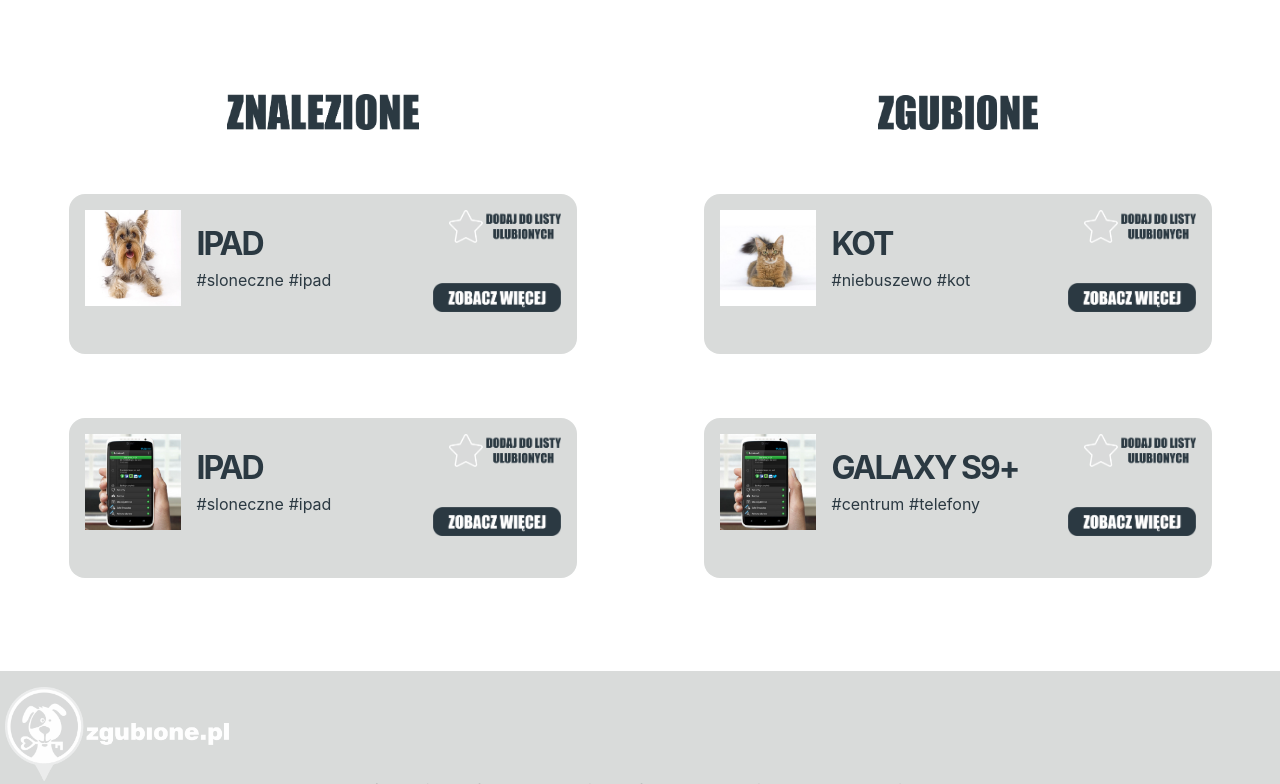
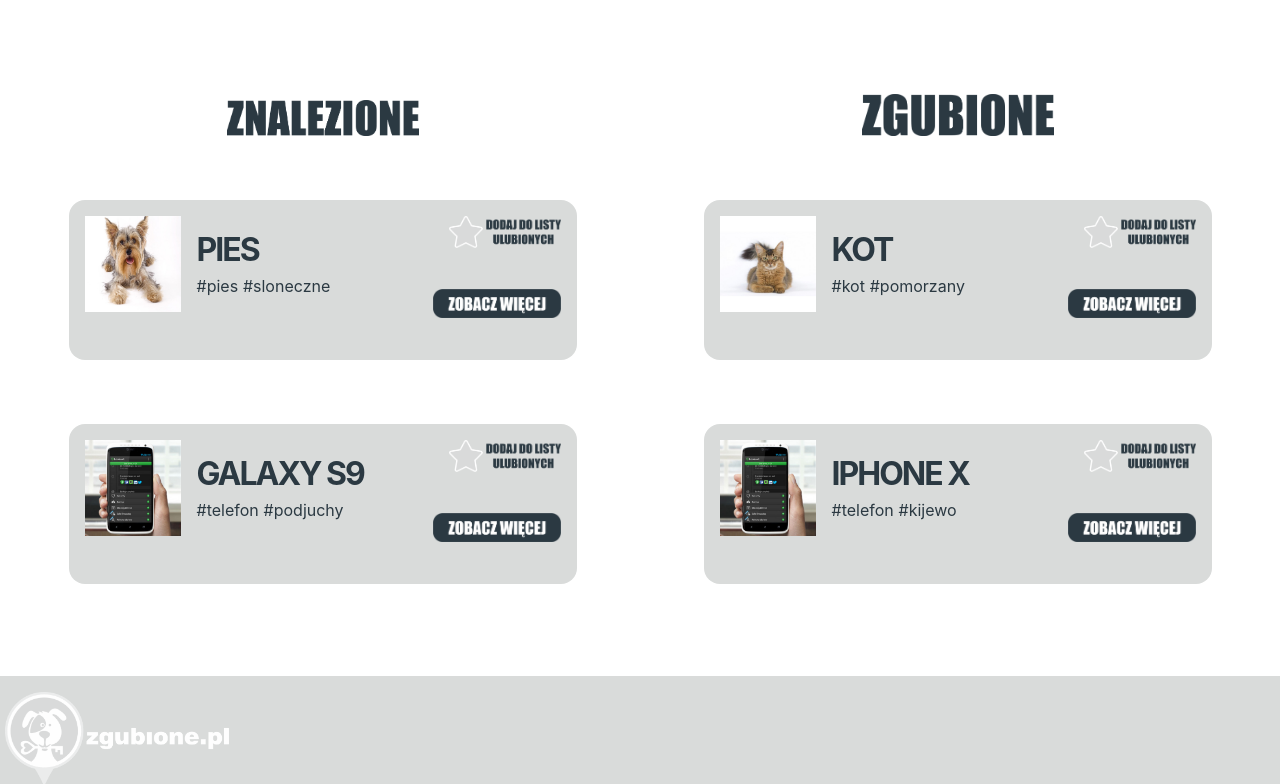
Before and after one commit to infoshareacademy/jfdzs3-frontersi-app, a React (Create React App) app: page / in a window 1280 px wide. Shown: the part 632-1416 px from the top of the page. Built offline with nearby package versions, Linux system fonts and the light colour scheme.

Commit message:
Some listItem component improvement

```diff
--- a/src/components/FindList/findList.js
+++ b/src/components/FindList/findList.js
@@ -17,8 +17,8 @@
         return (
             <div className="findList">
               <img className="lead-find" src={znalezione}></img>
-                <ListItem itemImg={dog}/>
-                <ListItem itemImg={phone}/>
+                <ListItem link="/FindDetail" itemImg={dog} itemName="Pies" hasz1="pies" hasz2="sloneczne"/>
+                <ListItem link="/FindDetail" itemImg={phone} itemName="GALAXY S9" hasz1="telefon" hasz2="podjuchy"/>
             </div>
         );
     }
--- a/src/components/ListItem/listItem.js
+++ b/src/components/ListItem/listItem.js
@@ -15,12 +15,12 @@
                     <img className="list-item-img" src={this.props.itemImg}></img>
                     <div className="list-item-text-container">
                         <img className="favourite-pale" src={favouritePale}></img>
-                        <p className="list-item-name">Ipad</p>
+                        <p className="list-item-name">{this.props.itemName}</p>
                         <div className="list-item-hash-wrapper">
-                            <p className="list-item-hash">#sloneczne</p>
-                            <p className="list-item-hash">#ipad</p>
+                            <p className="list-item-hash">#{this.props.hasz1}</p>
+                            <p className="list-item-hash">#{this.props.hasz2}</p>
                         </div>
-                        <Link className="more" to="/FindDetail"><img className="more" src={more}></img></Link>
+                        <Link className="more" to={this.props.link}><img className="more" src={more}></img></Link>
 
 
                     </div>
--- a/src/components/LostList/lostList.js
+++ b/src/components/LostList/lostList.js
@@ -12,43 +12,19 @@
 import tablet from "../../img/Home/4.jpg";
 import cat from "../../img/Home/5.jpg";
 import {Link} from 'react-router-dom';
+import ListItem from '../ListItem/listItem';
 
 class LostList extends Component {
     render() {
         return (
             <div className="findList">
-                <img className="lead-lost" src={zgubione}></img>
-                <div className="list-item-wrapper">
-                    <img className="list-item-img" src={cat}></img>
-                    <div className="list-item-text-container">
-                        <img className="favourite-pale" src={favouritePale}></img>
-                        <p className="list-item-name">Kot</p>
-                        <div className="list-item-hash-wrapper">
-                            <p className="list-item-hash">#niebuszewo</p>
-                            <p className="list-item-hash">#kot</p>
-                        </div>
-                        <Link className="more" to="/LostDetail"><img className="more" src={more}></img></Link>
-
-                    </div>
-
-                </div>
-                <div className="list-item-wrapper">
-                <img className="list-item-img" src={phone}></img>
-                <div className="list-item-text-container">
-                    <img className="favourite-pale" src={favouritePale}></img>
-                    <p className="list-item-name">Galaxy s9+</p>
-                    <div className="list-item-hash-wrapper">
-                        <p className="list-item-hash">#centrum</p>
-                        <p className="list-item-hash">#telefony</p>
-                    </div>
-                    <Link className="more" to="/LostDetail"><img className="more" src={more}></img></Link>
-                </div>
-
-            </div>
-
+              <img className="lead-find" src={zgubione}></img>
+                <ListItem link="/LostDetail"itemImg={cat} itemName="Kot" hasz1="kot" hasz2="pomorzany"/>
+                <ListItem link="/LostDetail" itemImg={phone} itemName="Iphone X" hasz1="telefon" hasz2="kijewo"/>
             </div>
         );
     }
 }
 
+
 export default LostList;
```
Also changed, not shown: 1 other file (tests, documents, lock files or other folders).
